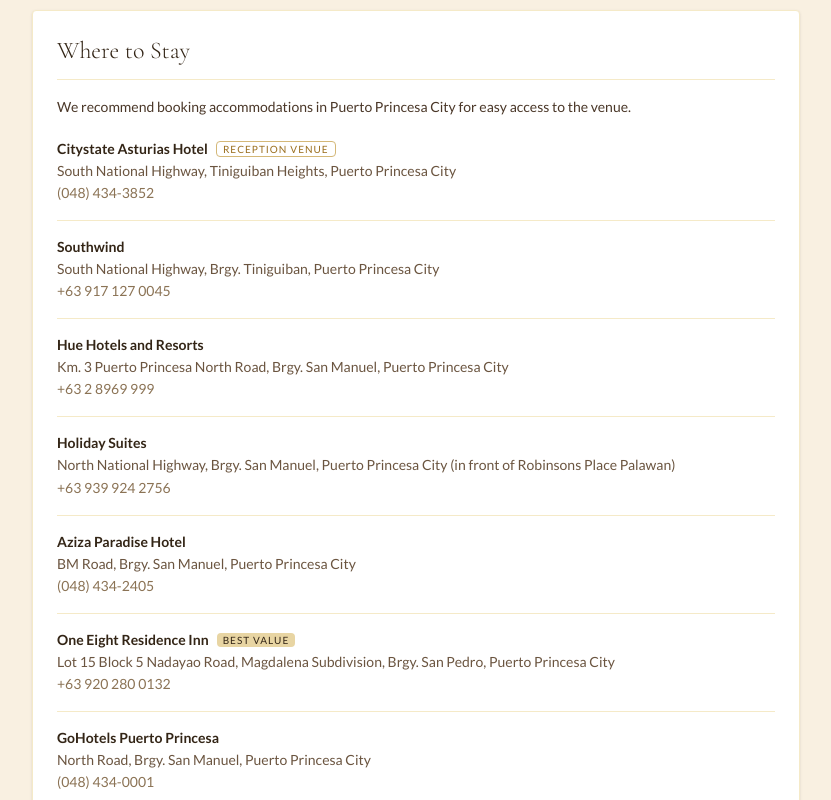
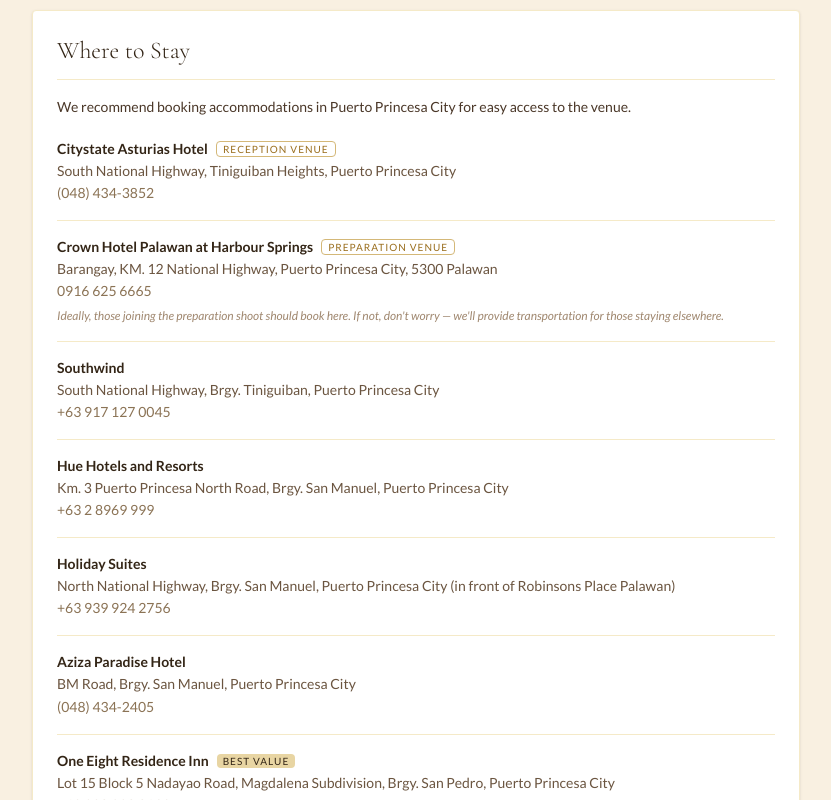
Before and after one commit to louienaraja/louie-joanna-wedding-invite, a React (Vite) app: page / in a window 1280 px wide. Shown: the part 2400-3200 px from the top of the page, without its empty margins (224-1055 px from the left). Built offline with nearby package versions, Linux system fonts and the light colour scheme.

Commit message:
Added Crown Hotel Palawan (Preparation Venue) to accommodations, with booking note and transpo assurance for those staying elsewhere.

```diff
--- a/src/sections/Entourage.jsx
+++ b/src/sections/Entourage.jsx
@@ -155,7 +155,7 @@
             <div className="space-y-3">
               <NameEntry name="Jonathan Gabriel Agustin" />
               <NameEntry name="Michael Angelo Go" />
-              <NameEntry name="Ian Reiner Herejias" />
+              <NameEntry name="Reiner Ian Herejias" />
             </div>
           </Card>
         </div>
--- a/src/sections/Travel.jsx
+++ b/src/sections/Travel.jsx
@@ -123,6 +123,13 @@
                   fb: "https://www.facebook.com/share/18xipr18NY/",
                 },
                 {
+                  name: "Crown Hotel Palawan at Harbour Springs",
+                  badge: "Preparation venue",
+                  address: "Barangay, KM. 12 National Highway, Puerto Princesa City, 5300 Palawan",
+                  phone: "0916 625 6665",
+                  note: "Ideally, those joining the preparation shoot should book here. If not, don't worry — we'll provide transportation for those staying elsewhere.",
+                },
+                {
                   name: "Southwind",
                   address: "South National Highway, Brgy. Tiniguiban, Puerto Princesa City",
                   phone: "+63 917 127 0045",
@@ -163,6 +170,7 @@
               ].map((hotel) => (
                 <div key={hotel.name} className="py-4 first:pt-0 last:pb-0">
                   <div className="flex flex-wrap items-center gap-2">
+                    {hotel.fb ? (
                       <a
                         href={hotel.fb}
                         target="_blank"
@@ -171,6 +179,11 @@
                       >
                         {hotel.name}
                       </a>
+                    ) : (
+                      <span className="text-sm font-semibold text-warm-800">
+                        {hotel.name}
+                      </span>
+                    )}
                     {hotel.badge && (
                       <span
                         className={`text-[10px] tracking-widest uppercase rounded px-1.5 py-0.5 leading-none ${
@@ -192,6 +205,11 @@
                   >
                     {hotel.phone}
                   </a>
+                  {hotel.note && (
+                    <p className="text-warm-400 text-xs italic mt-1.5 leading-snug">
+                      {hotel.note}
+                    </p>
+                  )}
                 </div>
               ))}
             </div>
```
Lines whose indentation alone changed are shown as unchanged.
